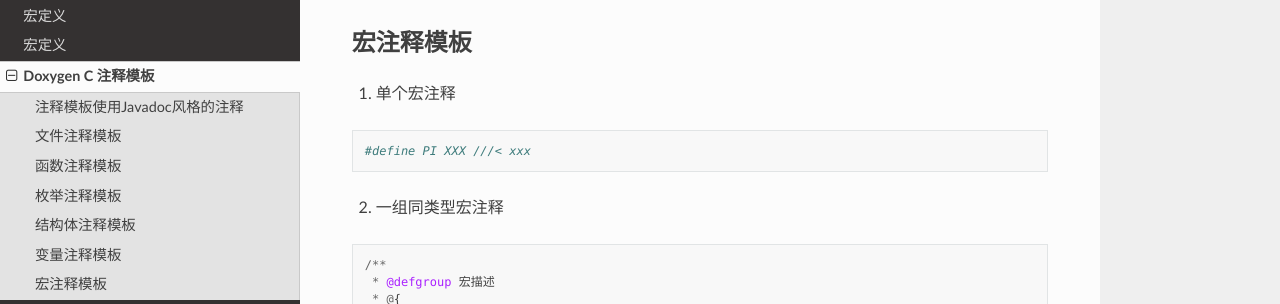
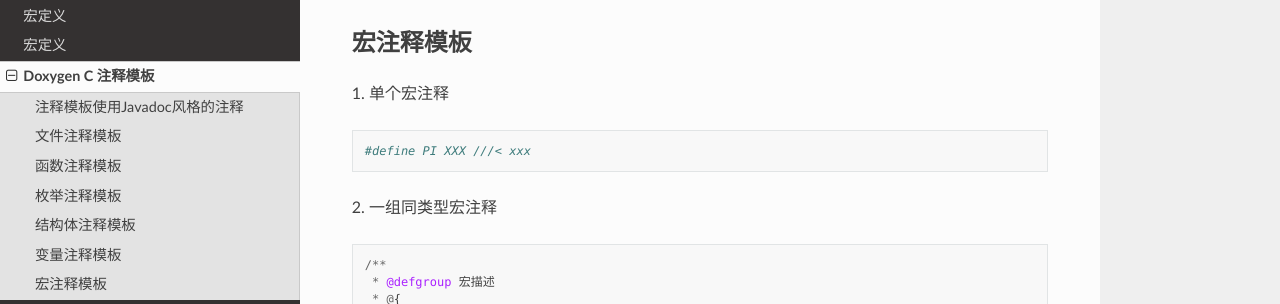
Before and after one commit to tpq7/development, a Sphinx documentation site: the page built from docs/docxygen_format.md, in a window 1280 px wide and 900 px high, scrolled down 1165 px. Shown: the part 239-543 px from the top of the window. Built offline with Sphinx 7.4.7 and the Read the Docs theme 2.0.0, drawn with Linux system fonts in a browser that asks for light colours.

Commit message:
修改数值显示错误

````diff
--- a/docs/docxygen_format.md
+++ b/docs/docxygen_format.md
@@ -61,11 +61,11 @@ uint8_t var;///< xxx
 ```
 
 ## 宏注释模板
-1. 单个宏注释
+1\. 单个宏注释
 ```
 #define PI XXX ///< xxx
 ```
-2. 一组同类型宏注释
+2\. 一组同类型宏注释
 ```
 /**
  * @defgroup 宏描述
````
